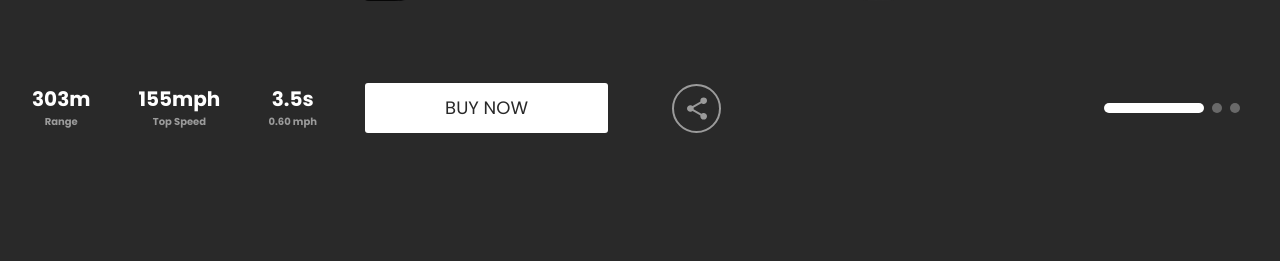
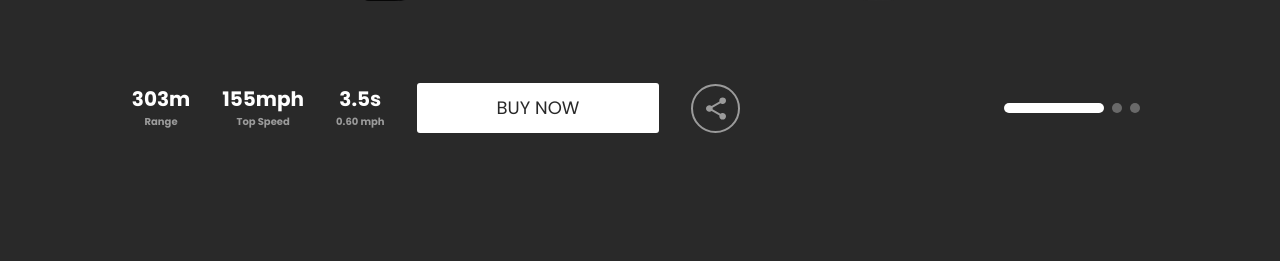
Before and after one commit to fedorovvdmitry/Tesla, a plain HTML site: page index.html in a window 1280 px wide. Shown: the part 539-800 px from the top of the page. Drawn offline with Linux system fonts and the light colour scheme.

Commit message:
UPD home page

```diff
--- a/index.html
+++ b/index.html
@@ -37,11 +37,11 @@
                 <p>0.60 mph</p>
             </div>
             <a class="button_buy" href="">Buy now</a>
+            <div class="circle">
+                <img src="images/share.svg" alt="share icon">
+            </div>
         </div>
         <div class="buy_section_container">
-            <div class="circle">
-                <img src="images/share.svg" alt="">
-            </div>
             <div class="dots">
                 <div class="dots_slider_first"></div>
                 <div class="dots_slider"></div>
--- a/stylesheets/layout.css
+++ b/stylesheets/layout.css
@@ -78,13 +78,12 @@ header {
     display: flex;
     flex-direction: column;
     align-items: center;
+    margin-right: 32px;
 }
 
 .buy_section_container {
     display: flex;
-    justify-content: space-between;
     align-items: center;
-    width: 45%;
 }
 
 .buy_section_element h3 {
@@ -107,6 +106,7 @@ header {
     border: 2px solid #9B9B9B;
     width: 45px;
     height: 45px;
+    margin-left: 32px;
 }
 
 .circle:hover {
--- a/stylesheets/style.css
+++ b/stylesheets/style.css
@@ -1,3 +1,4 @@
 @import url(reset.css);
 @import url(fonts.css);
 @import url(layout.css);
+@import url(responsive.css);
```
Also changed, not shown: stylesheets/responsive.css (added, +19 -0 lines), 1 other file.
